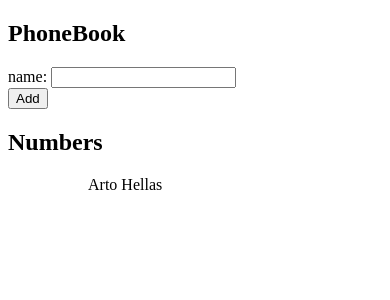
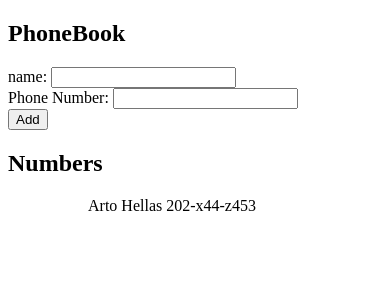
Before and after one commit to abhK0D3/PhoneBook, a React (Vite) app: page / in a window 390 px wide. Shown: the top 300 px of the page. Built offline with nearby package versions, Linux system fonts and the light colour scheme.

Commit message:
Implement: no duplicate name entries, and add phone number field

```diff
--- a/src/App.jsx
+++ b/src/App.jsx
@@ -2,28 +2,42 @@ import { useState } from 'react'
 import Person from './components/Person.jsx'
 
 const App = () => {
-  const [persons, setPersons] = useState([{name: 'Arto Hellas', id: 0}])
+  const [persons, setPersons] = useState([{name: 'Arto Hellas', id: 0, phoneNumber: '202-x44-z453'}])
   const [newName, setNewName] = useState('')
+  const [newPhnNumber, setnewPhnNumber] = useState('')
 
   const addName = (event) => {
     event.preventDefault()
-    const personObject = {
-      name: newName,
-      id: persons.length + 1
+    const isNotUnique = persons.some(person => person.name === newName)
+    if (!isNotUnique){
+      const personObject = {
+        name: newName,
+        id: persons.length + 1,
+        phoneNumber: newPhnNumber
+      }
+      setPersons(persons.concat(personObject))
+      setNewName('')
+    } else{
+      window.alert(`${newName} is already on the PhoneBook`)
     }
-    setPersons(persons.concat(personObject))
-    setNewName('')
   }
-  const handleChange = (event) => {
+  const handleNameChange = (event) => {
     setNewName(event.target.value)
   }
+  const handleNumberChange = (event) => {
+    setnewPhnNumber(event.target.value)
+  }
+
 
   return(
     <div>
       <h2>PhoneBook</h2>
       <form onSubmit={addName}>
         <div>
-          name: <input type='text' value={newName} onChange={handleChange}/>
+          name: <input type='text' value={newName} onChange={handleNameChange}/>
+        </div>
+        <div>
+          Phone Number: <input type='text' value={newPhnNumber} onChange={handleNumberChange}/>
         </div>
         <div>
           <button type="submit">Add</button>
--- a/src/components/Person.jsx
+++ b/src/components/Person.jsx
@@ -1,6 +1,6 @@
 const Person = ({person}) => {
     return(
-        <ul>{person.name}</ul>
+        <ul>{person.name} {person.phoneNumber}</ul>
     )
 }
 
```
